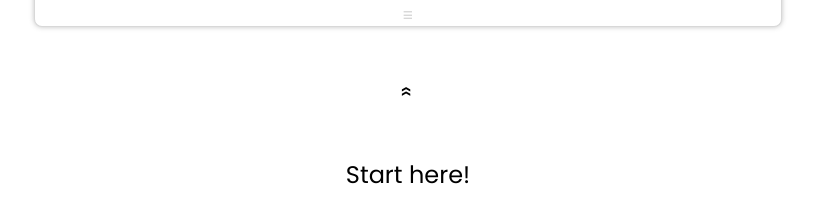
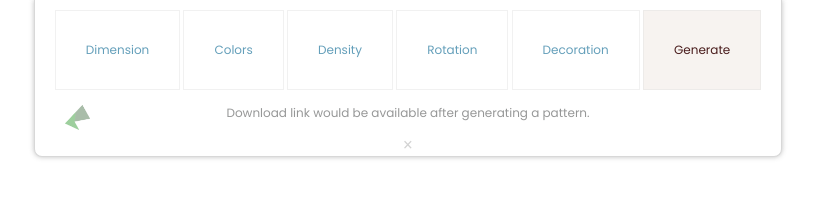
Before and after one commit to btcreator/PenroseTiles, a website built with Parcel: page generator.html in a window 1280 px wide. Shown: the whole page, without its empty margins (232-1047 px from the left). Built offline with nearby package versions, Linux system fonts and the light colour scheme.

Commit message:
generator menu set to open, some changes in documentation

```diff
--- a/generator.css
+++ b/generator.css
@@ -203,18 +203,3 @@ input::-webkit-inner-spin-button {
 .hidden {
     display: none;
 }
-
-/******************************************** Start here*/
-.start {
-    text-align: center;
-    margin-top: 50px;
-}
-
-.start p {
-    font-size: x-large;
-}
-
-.start p:first-child {
-    display: inline-block;
-    transform: rotate(90deg);
-}
--- a/generator.html
+++ b/generator.html
@@ -9,7 +9,7 @@
         <title>Random Penrose Pattern Generator</title>
     </head>
     <body>
-        <div class="floating-menu">
+        <div class="floating-menu slide">
             <div class="main-menu">
                 <div class="settings-buttons">
                     <input class="button" type="button" value="Dimension" data-type="dimension" />
@@ -36,7 +36,7 @@
                         <p>Download link would be available after generating a pattern.</p>
                     </div>
                 </div>
-                <div class="hamburger">&equiv;</div>
+                <div class="hamburger">×</div>
             </div>
             <form class="hidden sub-menu" id="settings">
                 <div class="hidden dimension sub-item">
@@ -196,11 +196,6 @@
                 </div>
             </form>
         </div>
-        <div class="penrose-pattern-container">
-            <div class="start">
-                <p>&laquo;</p>
-                <p>Start here!</p>
-            </div>
-        </div>
+        <div class="penrose-pattern-container"></div>
     </body>
 </html>
```
Also changed, not shown: 1 other file.
